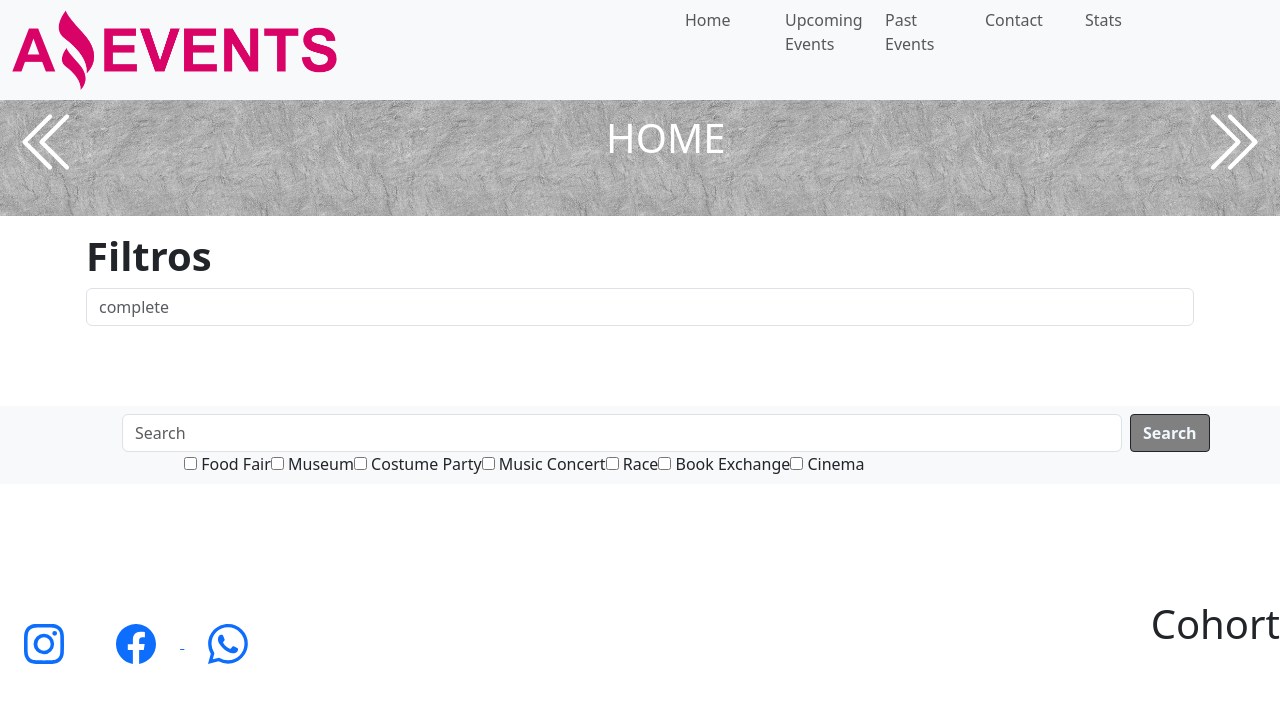
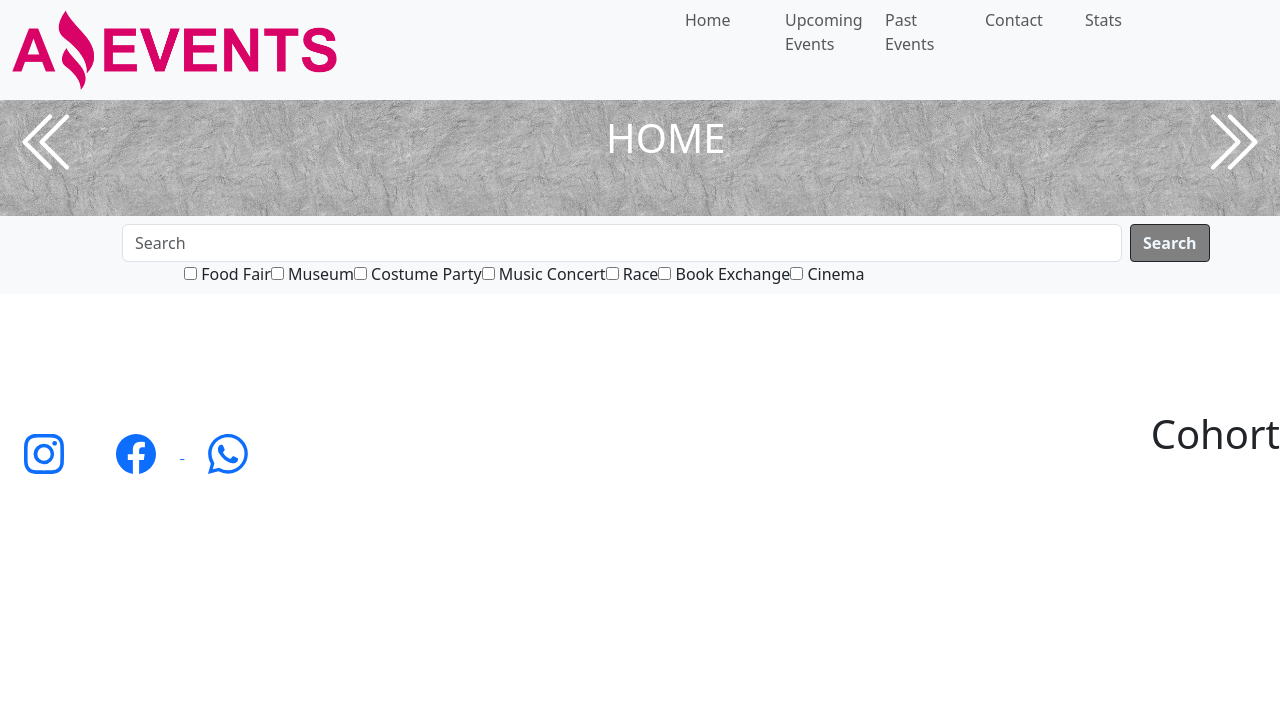
Before and after one commit to RocioGuba/task3_AE, a plain HTML site: page index.html in a window 1280 px wide. Drawn offline with nearby package versions, Linux system fonts and the light colour scheme.

Commit message:
modif 21.10

```diff
--- a/index.html
+++ b/index.html
@@ -109,16 +109,6 @@
 
     <!--Form-->
 
-    <!-- checkbox search -->
-    <section class="container p-3">
-    <h1 class="fw-bolder">Filtros</h1>
-    <input type="text" class="form-control" placeholder="complete">
-    <div id="checkContainer" class="p-3 d-flex flex-wrap justify-content-center gap-3"></div>
-    <div id="contenedor" class="p-3 d-flex flex-wrap justify-content-center gap-3">
-
-    </div>
-  </section>
-
 
   <div class="formulario flex-column-reverse  flex-lg-row">
     <nav class="navbar navbar-light bg-light">
@@ -132,7 +122,7 @@
     </nav>
 </div>
 <section style="margin: 70px;">
-    <div class="row row-cols-1 row-cols-md-3 g-4" id="cards"></div>
+    <div class="row row-cols-1 row-cols-md-3 g-4" id="tarjetas"></div>
 </section>
 
 
```
Also changed, not shown: pastE.html (+2 -1 lines), upcomingE.html (+2 -1 lines).
